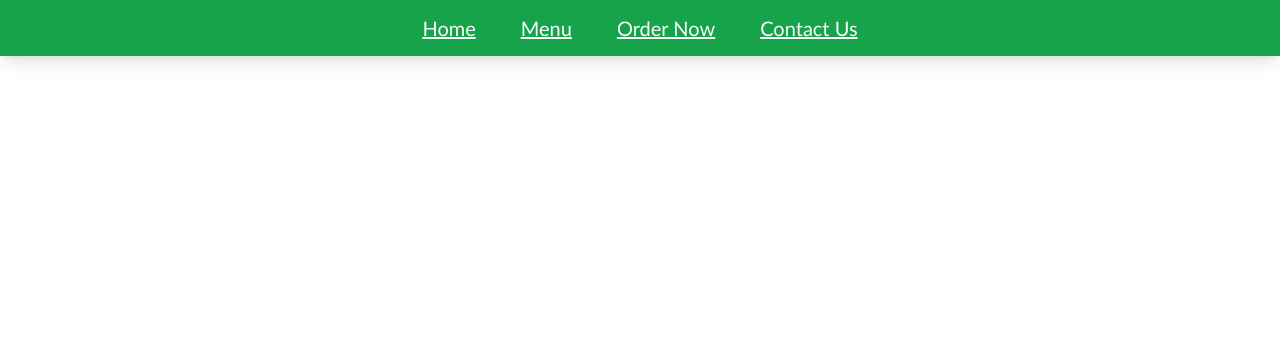
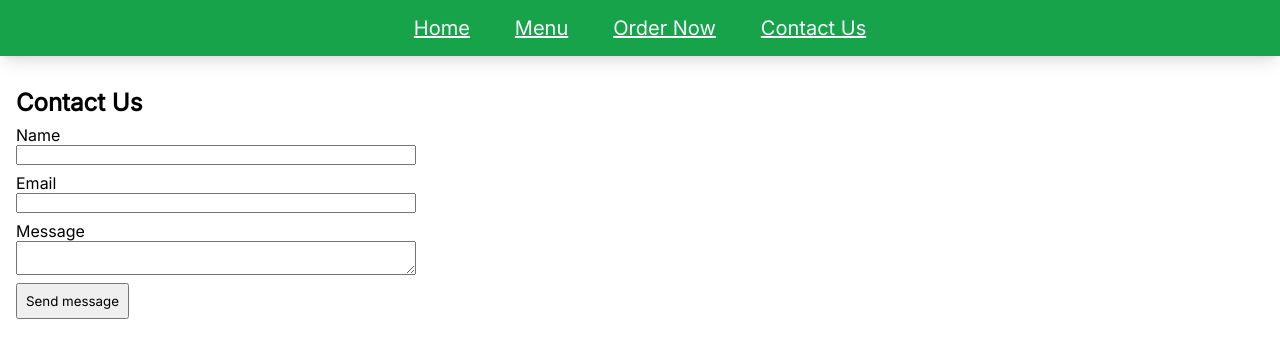
Before and after one commit to irfaan-jamarussadiq/react-restaurant, a React (Create React App) app in the folder client/: page /contact in a window 1280 px wide. Shown: the top 358 px of the page. Built offline with nearby package versions, Linux system fonts and the light colour scheme; a web font is replaced by a local one.

Commit message:
Create contact page

```diff
--- a/client/src/App.css
+++ b/client/src/App.css
@@ -1,8 +1,16 @@
 * {
+  font-family: 'Inter', sans-serif;
+  /* Works on Firefox */
+  scrollbar-width: thin;
+  scrollbar-color: #333 whitesmoke;
   margin: 0;
   padding: 0;
-  box-sizing: border-box;
-  font-family: 'Trebuchet MS', 'Lucida Sans Unicode', 'Lucida Grande', 'Lucida Sans', Arial, sans-serif;
+}
+
+/* Works on Chrome, Edge, and Safari */
+*::-webkit-scrollbar-thumb {
+  background-color: #333;
+  border-radius: 20px;
 }
 
 #main-page {
@@ -104,7 +112,8 @@ nav {
 }
 
 .menu-section {
-  padding: 0 16px;
+  padding: 16px;
+  margin-bottom: 4px;
 }
 
 .menu-section-items {
@@ -128,3 +137,28 @@ nav {
   max-width: 100%;
   object-fit: contain;
 }
+
+/* Contact */
+.contact-form {
+  padding: 8px 16px;
+}
+
+.form-group {
+  display: flex;
+  flex-direction: column;
+  max-width: 400px;
+  width: 100%;
+  margin: 8px 0;
+}
+
+.contact-message {
+  resize: vertical;
+}
+
+.contact-submit {
+  padding: 8px;
+}
+
+.contact-submit:hover {
+  cursor: pointer;
+}
--- /dev/null
+++ b/client/src/Contact.js
@@ -0,0 +1,24 @@
+function Contact() {
+  return (
+    <form className="contact-form">
+      <h2>Contact Us</h2>
+      <div className="form-group">
+        <label>Name</label>
+        <input />
+      </div>
+      <div className="form-group">
+        <label>Email</label>
+        <input type="email" />
+      </div>
+      <div className="form-group">
+        <label>Message</label>
+        <textarea className="contact-message" />
+      </div>
+      <button className="contact-submit" type="submit">
+        Send message
+      </button>
+    </form>
+  )
+}
+
+export default Contact
--- a/client/src/index.js
+++ b/client/src/index.js
@@ -1,12 +1,13 @@
 import React from 'react'
-import { createRoot } from 'react-dom/client';
+import { createRoot } from 'react-dom/client'
 import { BrowserRouter, Routes, Route } from 'react-router-dom'
 import App from './App'
 import Menu from './Menu'
-import NavBar from './NavBar';
+import NavBar from './NavBar'
+import Contact from './Contact'
 
-const container = document.getElementById('root');
-const root = createRoot(container);
+const container = document.getElementById('root')
+const root = createRoot(container)
 root.render(
   <React.StrictMode>
     <NavBar />
@@ -14,7 +15,8 @@ root.render(
       <Routes>
         <Route path="/" element={<App tab="home"/>} />
         <Route path="/menu" element={<Menu />} />
+        <Route path="/contact" element={<Contact />} />
       </Routes>
     </BrowserRouter>
   </React.StrictMode>
-);
+)
```
